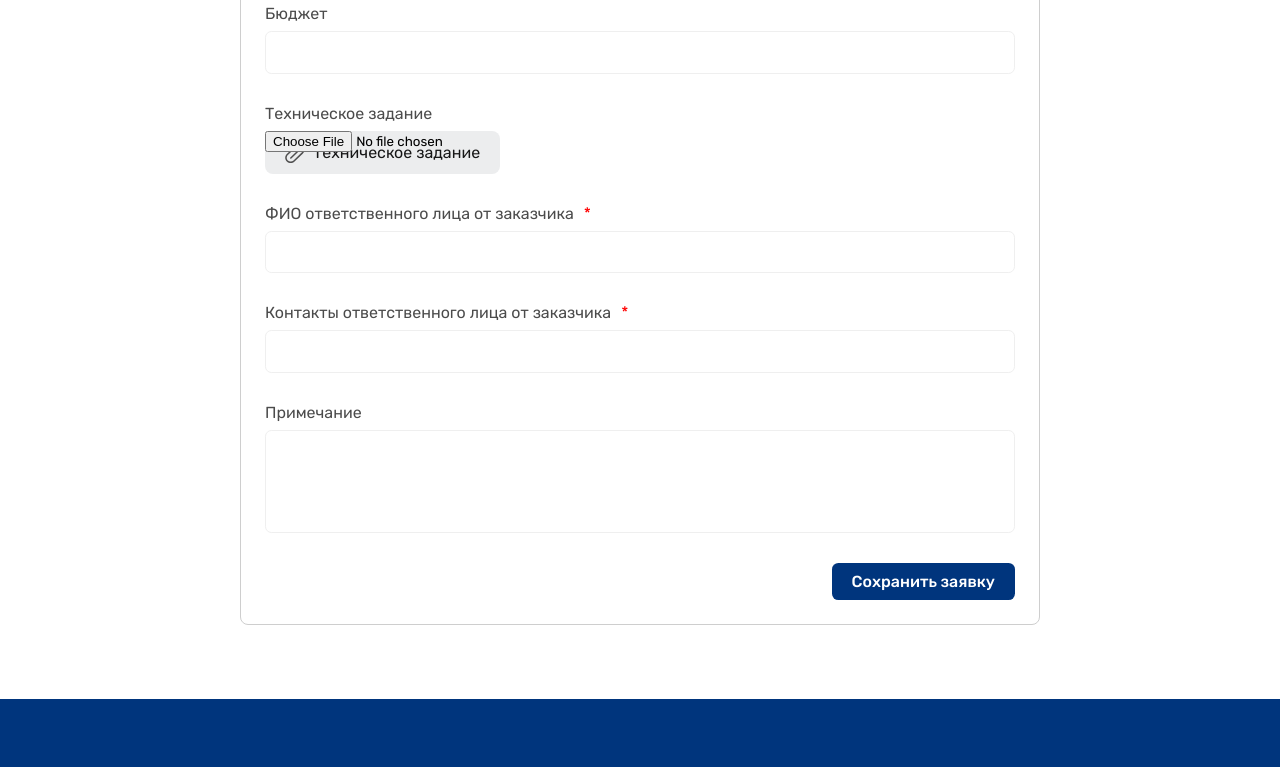
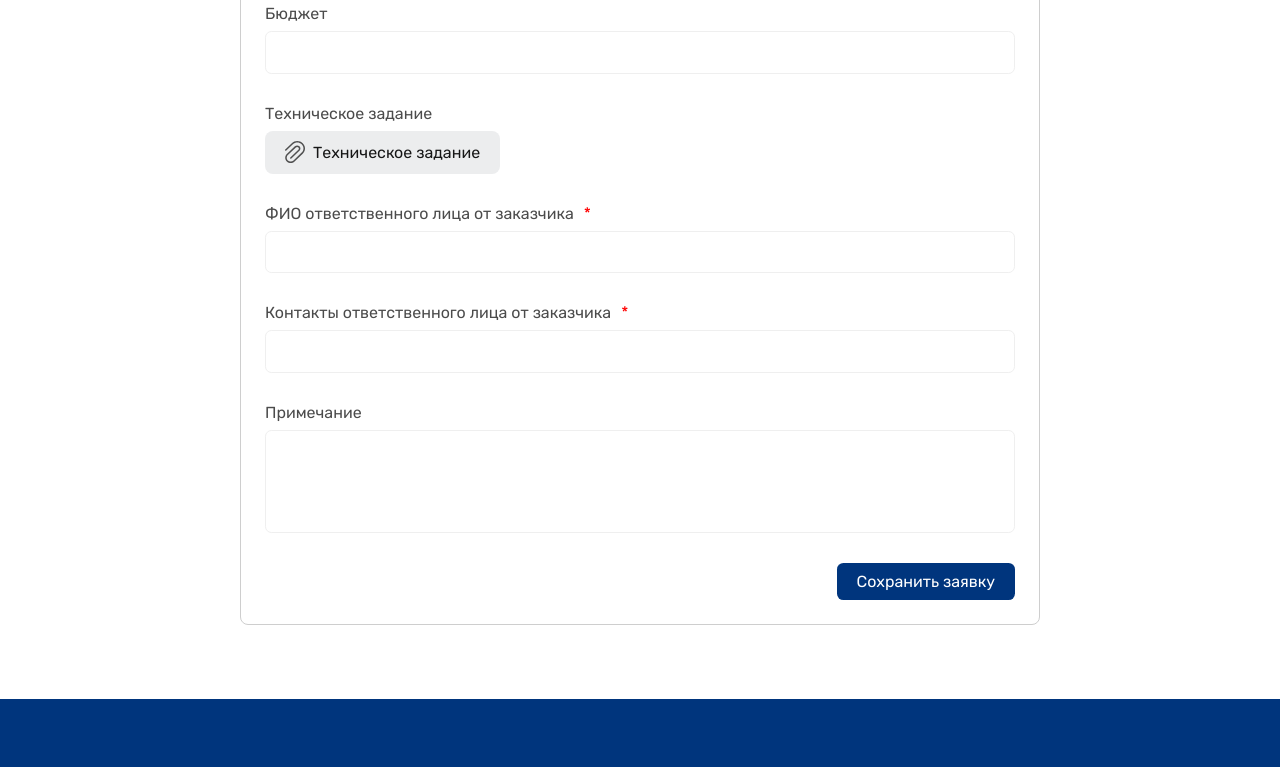
Before and after one commit to togzhanzhakhani/kbtu, a React (Vite) app: page /apply in a window 1280 px wide. Shown: the part 491-1258 px from the top of the page. Built offline with nearby package versions, Linux system fonts and the light colour scheme.

Commit message:
feat: minor changes

```diff
--- a/src/modules/apply/components/form/ApplyForm.jsx
+++ b/src/modules/apply/components/form/ApplyForm.jsx
@@ -41,7 +41,6 @@ const ApplyForm = () => {
 			<ApplyInputFile
 				label='Техническое задание'
 				name='task'
-
 			/>
 
 			<ApplyInput
--- a/src/modules/apply/components/form/apply_form.module.css
+++ b/src/modules/apply/components/form/apply_form.module.css
@@ -9,5 +9,6 @@
 	padding: 0.5625rem 1.25rem;
 	align-self: flex-end;
 	font-size: 1rem;
+	font-weight: normal;
 	border-radius: 0.4rem;
 }
--- a/src/modules/apply/components/input_file/ApplyInputFile.jsx
+++ b/src/modules/apply/components/input_file/ApplyInputFile.jsx
@@ -7,7 +7,6 @@ const ApplyInputFile = ({
 	label, isRequired = false,
 }) => {
 
-	// TODO: improve
 	if(!doExist(label)) {
 		return;
 	}
@@ -21,9 +20,9 @@ const ApplyInputFile = ({
     if(file) {
 			const reader = new FileReader();
 
-			// reader.onload = (e) => {
-
-			// };
+			reader.onload = (e) => {
+				console.log(e);
+			};
 
 			reader.readAsDataURL(file);
     }
@@ -54,6 +53,7 @@ const ApplyInputFile = ({
 				</p>
 
 				<input
+					id={inputId}
 					type='file'
 					className={styles.file_input}
 					onChange={loadFile}
--- a/src/modules/apply/components/input_file/apply_input_file.module.css
+++ b/src/modules/apply/components/input_file/apply_input_file.module.css
@@ -23,6 +23,7 @@
 	gap: 0.5rem;
 	background-color: #ECEDEE;
 	border-radius: 0.5rem;
+	cursor: pointer;
 }
 
 .clip_icon {
@@ -40,6 +41,6 @@
 	right: 0;
 	bottom: 0;
 	left: 0;
-	/* opacity: 0; */
+	opacity: 0;
 	cursor: pointer;
 }
```
